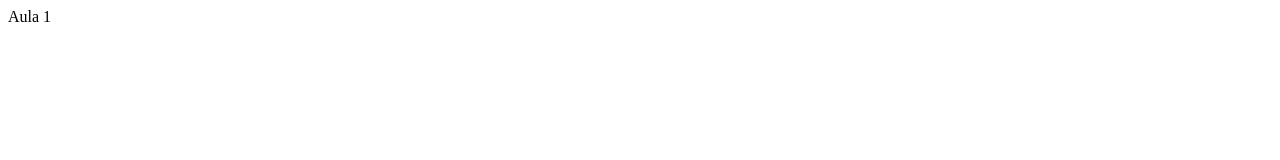
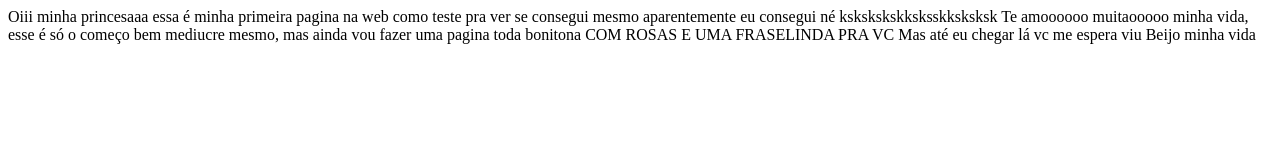
Before and after one commit to F-gsantos/Front-end, a plain HTML site: page aula 0/teste.html in a window 1280 px wide. Drawn offline with Linux system fonts and the light colour scheme.

Commit message:
git commit main

```diff
--- a/aula 0/teste.html
+++ b/aula 0/teste.html
@@ -6,6 +6,14 @@
     <title>front end</title>
 </head>
 <body>
-    Aula 1
+    Oiii minha princesaaa
+    essa é minha primeira pagina na web como teste pra ver se consegui mesmo
+    aparentemente eu consegui né kskskskskksksskksksksk
+    Te amoooooo muitaooooo minha vida, esse é só o começo bem mediucre mesmo, mas ainda vou fazer uma pagina toda bonitona
+    COM ROSAS E UMA FRASELINDA PRA VC
+    Mas até eu chegar lá vc me espera viu
+    Beijo minha vida
+
+
 </body>
 </html>
```
